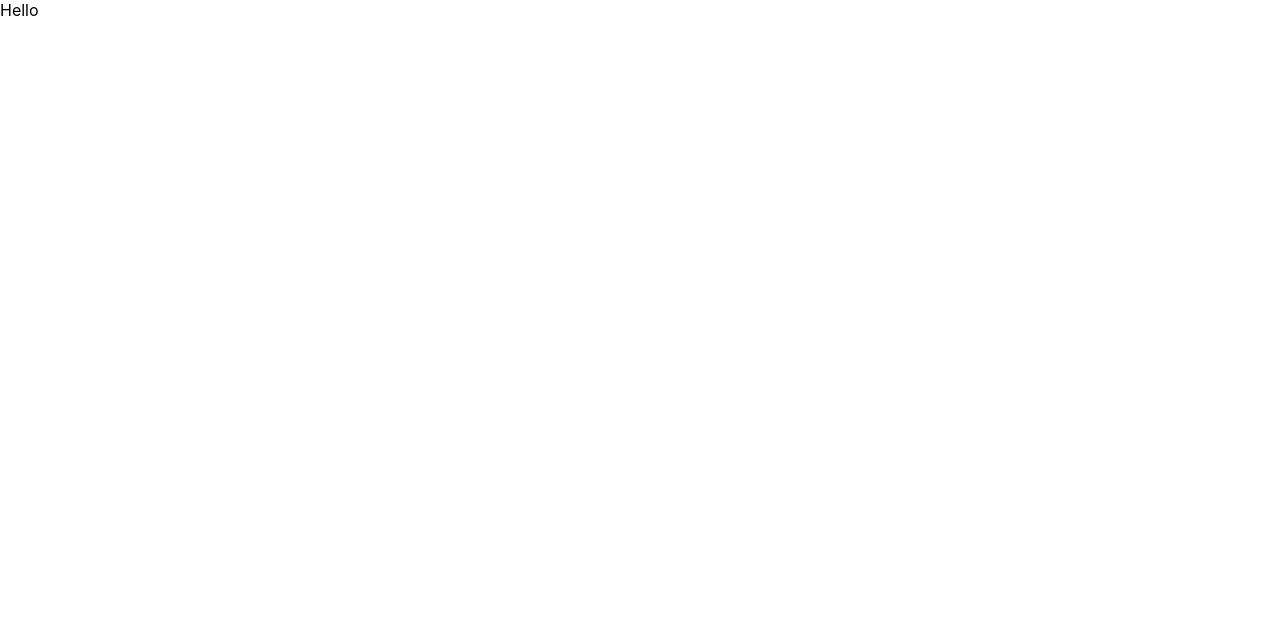
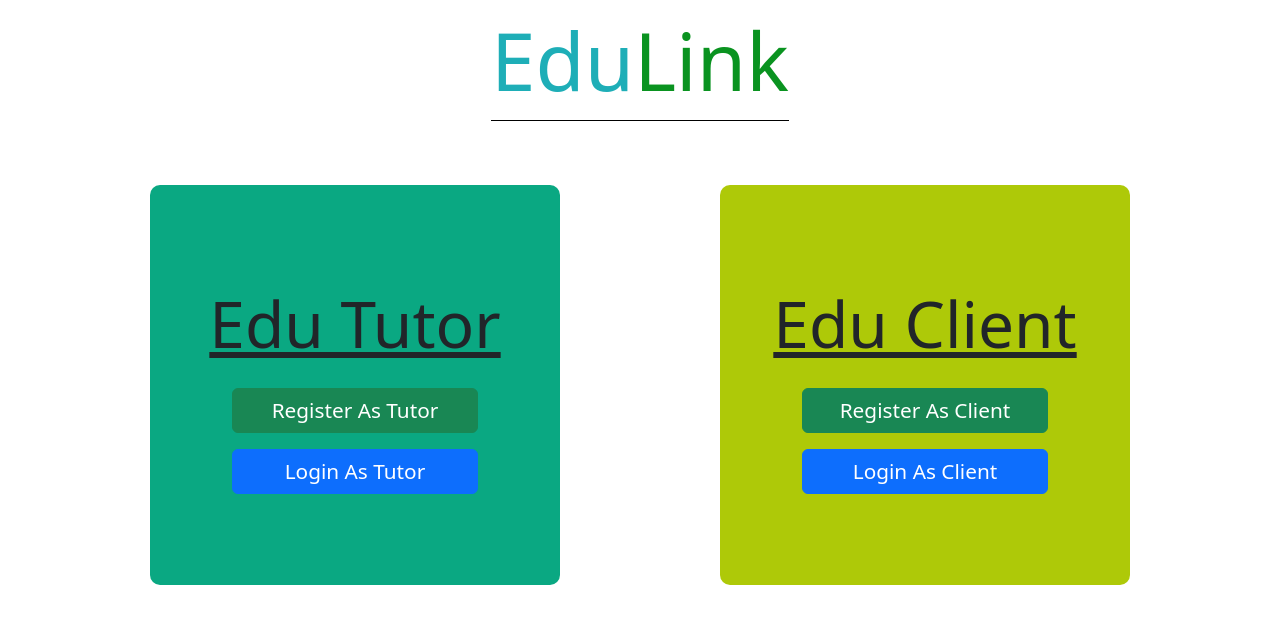
Before and after one commit to Tiadus/EduLink-Frontend, a React (Create React App) app: page / in a window 1280 px wide. Shown: the top 624 px of the page. Built offline with nearby package versions, Linux system fonts and the light colour scheme.

Commit message:
[frontend] feat: Foundation for Login page

```diff
--- /dev/null
+++ b/src/App.css
@@ -0,0 +1,22 @@
+.logoHolder {
+    display: flex;
+    justify-content: center;
+    align-items: center;
+}
+
+.appName {
+    border-bottom: 1px solid black;
+    font-size: 5rem;
+}
+
+.logo1Half {
+    color: #1EAEB7;
+}
+
+.logo2Half {
+ color: #0A9320;
+}
+
+.content {
+    margin-top: 5%;
+}
--- a/src/App.js
+++ b/src/App.js
@@ -1,7 +1,23 @@
+import { BrowserRouter, Routes, Route } from "react-router-dom";
+import 'bootstrap/dist/css/bootstrap.min.css';
+import "./App.css";
+import { Container } from "react-bootstrap";
+import Login from "./pages/Login";
+
 function App() {
   return (
     <div className="App">
-      Hello
+      <BrowserRouter>
+        <div className="logoHolder">
+          <span className="appName">
+            <span className="logo1Half">Edu</span>
+            <span className="logo2Half">Link</span>
+          </span>
+        </div>
+        <Container className="content">
+          <Login/>
+        </Container>
+      </BrowserRouter>
     </div>
   );
 }
--- /dev/null
+++ b/src/pages/Login.css
@@ -0,0 +1,44 @@
+.contentCenter {
+    display: flex;
+    justify-content: center;
+    align-items: center;
+}
+
+.tutorCol {
+    display: flex;
+    justify-content: center;
+    align-items: center;
+}
+
+.tutorSection {
+    border-radius: 10px;
+    background-color: #0AA882;
+    width: 75%;
+    height: 50vh;
+    display: flex;
+    align-items: center;
+}
+
+.clientCol {
+    display: flex;
+    justify-content: center;
+    align-items: center;
+}
+
+.clientSection {
+    border-radius: 10px;
+    background-color: #AEC908;
+    width: 75%;
+    height: 50vh;
+    display: flex;
+    align-items: center;
+}
+
+.sectionName {
+    font-size: 4rem;
+}
+
+.button {
+    width: 60%;
+    font-size: 1.3em;
+}
--- /dev/null
+++ b/src/pages/Login.js
@@ -0,0 +1,123 @@
+import { Row, Col, Form, Button } from "react-bootstrap";
+import "./Login.css";
+import { useState } from "react";
+
+const Login = (props) => {
+    const [controller, setController] = useState({
+        tutorLogin: false,
+        clientLogin: false
+    })
+
+    const openLogin = (event) => {
+        let target = event.target;
+        let name = target.name;
+
+        setController(prevState => ({
+            ...prevState,
+            [name]: true
+        }));
+    }
+
+    const exitLogin = (event) => {
+        let target = event.target;
+        let name = target.name;
+
+        setController(prevState => ({
+            ...prevState,
+            [name]: false
+        }));
+    }
+
+    const tutorSectionInitial = () => {
+        return (
+            <Row className="gy-3" >
+                <Col className="contentCenter" xxl={12} xl={12} lg={12} md={12} sm={12}>
+                    <span className="sectionName"><u>Edu Tutor</u></span>
+                </Col>
+                <Col className="contentCenter" xxl={12} xl={12} lg={12} md={12} sm={12}>
+                    <Button variant="success" className="button registerButton">Register As Tutor</Button>
+                </Col>
+                <Col className="contentCenter" xxl={12} xl={12} lg={12} md={12} sm={12}>
+                    <Button variant="primary" name="tutorLogin" onClick={(event) => {openLogin(event)}} className="button loginButton">Login As Tutor</Button>
+                </Col>
+            </Row>
+        );
+    }
+
+    const tutorSectionLogin = () => {
+        return (
+            <Form style={{width: "100%", padding:"2%"}}>
+                <Form.Group className="mb-3" controlId="formTutorEmail">
+                    <Form.Label>Email Address</Form.Label>
+                    <Form.Control type="email" placeholder="Enter Email"/>
+                </Form.Group>
+                <Form.Group className="mb-3" controlId="formTutorPassword">
+                    <Form.Label>Password</Form.Label>
+                    <Form.Control type="password" placeholder="Enter Password"/>
+                </Form.Group>
+                <Form.Group className="mb-3 contentCenter">
+                    <Button variant="primary" className="button loginButton">Login As Tutor</Button>
+                </Form.Group>
+                <Form.Group className=" mb-3 contentCenter">
+                    <Button variant="danger" name="tutorLogin" onClick={(event) => {exitLogin(event)}} className="button">Return</Button>
+                </Form.Group>
+            </Form>
+        )
+    }
+
+    const clientSectionInitial = () => {
+        return (
+            <Row className="gy-3" >
+                <Col className="contentCenter" xxl={12} xl={12} lg={12} md={12} sm={12}>
+                    <span className="sectionName"><u>Edu Client</u></span>
+                </Col>
+                <Col className="contentCenter" xxl={12} xl={12} lg={12} md={12} sm={12}>
+                    <Button variant="success" className="button registerButton">Register As Client</Button>
+                </Col>
+                <Col className="contentCenter" xxl={12} xl={12} lg={12} md={12} sm={12}>
+                    <Button variant="primary" name="clientLogin" onClick={(event) => {openLogin(event)}} className="button loginButton">Login As Client</Button>
+                </Col>
+            </Row>
+        );
+    }
+
+    const clientSectionLogin = () => {
+        return (
+            <Form style={{width: "100%", padding:"2%"}}>
+                <Form.Group className="mb-3" controlId="formClientEmail">
+                    <Form.Label>Email Address</Form.Label>
+                    <Form.Control type="email" placeholder="Enter Email"/>
+                </Form.Group>
+                <Form.Group className="mb-3" controlId="formClientPassword">
+                    <Form.Label>Password</Form.Label>
+                    <Form.Control type="password" placeholder="Enter Password"/>
+                </Form.Group>
+                <Form.Group className="mb-3 contentCenter">
+                    <Button variant="primary" className="button loginButton">Login As Client</Button>
+                </Form.Group>
+                <Form.Group className=" mb-3 contentCenter">
+                    <Button variant="danger" name="clientLogin" onClick={(event) => {exitLogin(event)}} className="button">Return</Button>
+                </Form.Group>
+            </Form>
+        )
+    }
+
+    return (
+        <Row className="gx-4 gy-5">
+            <Col className="tutorCol" xxl={6} xl={6} lg={6} md={12} sm={12}>
+                <div className="tutorSection">
+                    {controller.tutorLogin === false && tutorSectionInitial()}
+                    {controller.tutorLogin === true && tutorSectionLogin()}
+                </div>
+            </Col>
+            <Col className="clientCol">
+                <div className="clientSection">
+                    {controller.clientLogin === false && clientSectionInitial()}
+                    {controller.clientLogin === true && clientSectionLogin()}
+                </div>
+            </Col>
+        </Row>
+    )
+}
+
+export default Login;
```
